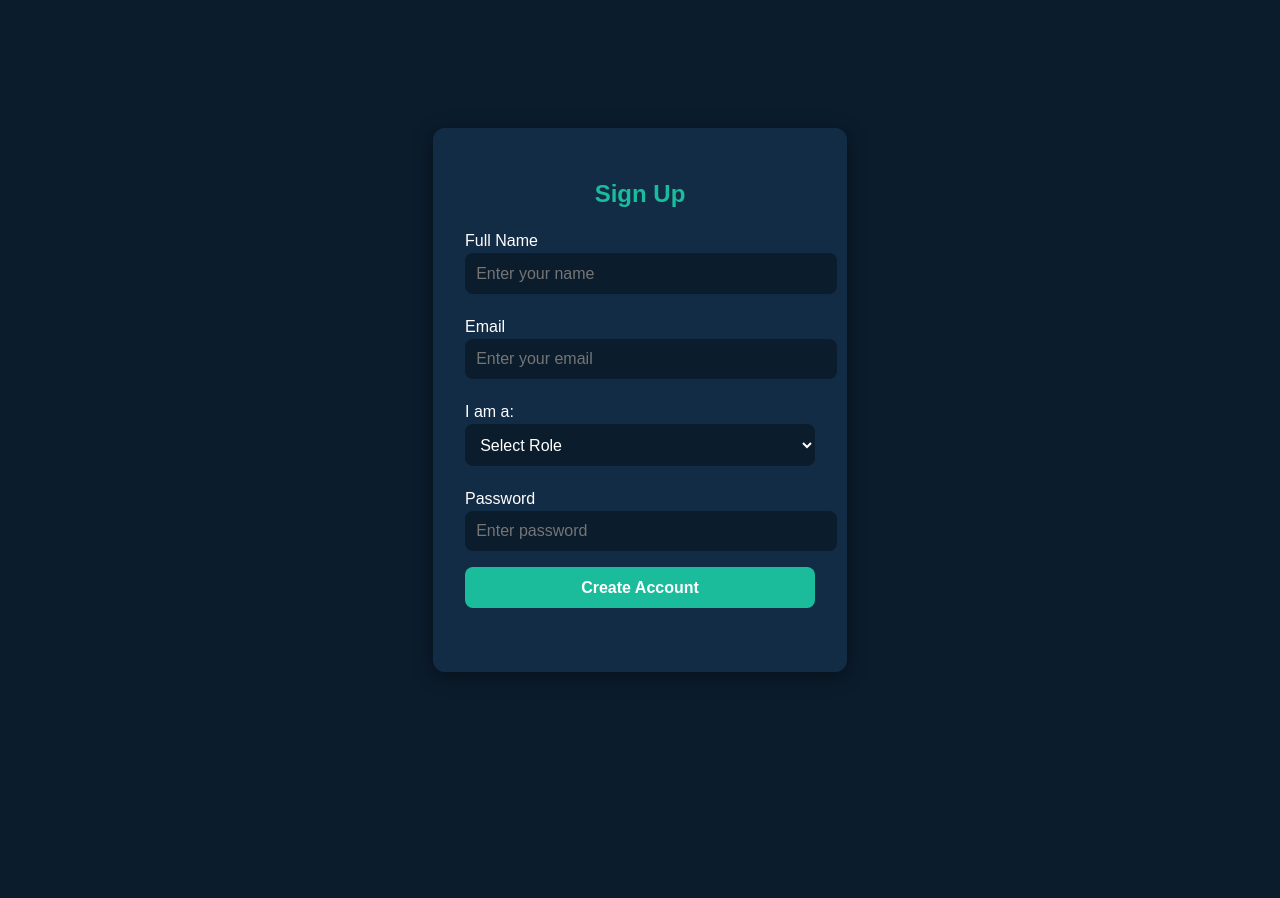
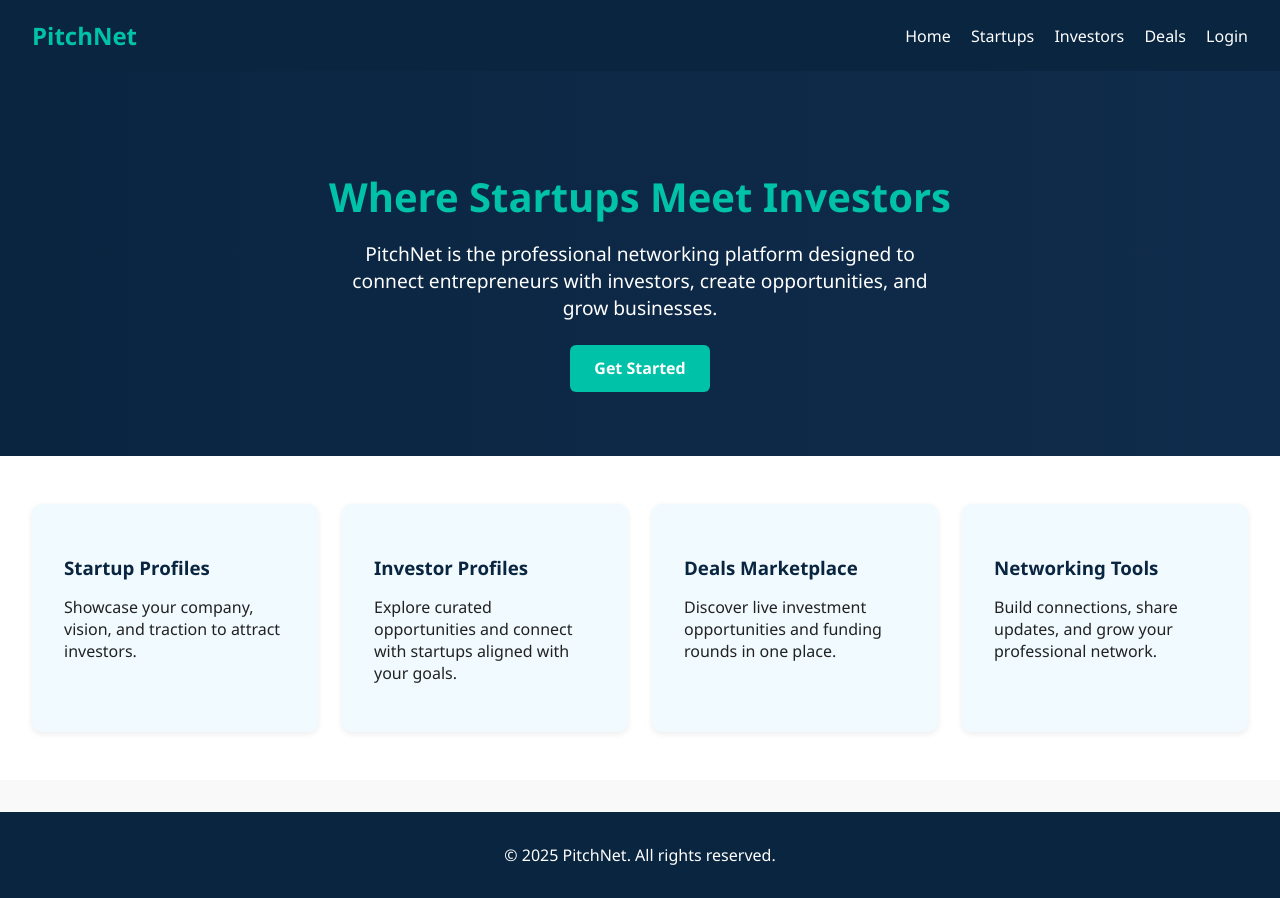
Before and after one commit to pitchnet01-stack/PitchNet, a plain HTML site: page index.html in a window 1280 px wide. Before the commit the page ends 800 px from the top, so only its background shows below. Drawn offline with Linux system fonts and the light colour scheme.

Commit message:
Added PitchNet styled homepage

```diff
--- a/index.html
+++ b/index.html
@@ -1,105 +1,163 @@
 <!DOCTYPE html>
 <html lang="en">
 <head>
-  <meta charset="UTF-8">
-  <meta name="viewport" content="width=device-width, initial-scale=1.0">
-  <title>Startup Investor Connect - Signup</title>
+  <meta charset="UTF-8" />
+  <meta name="viewport" content="width=device-width, initial-scale=1.0" />
+  <title>PitchNet</title>
   <style>
+    /* Global styles */
     body {
-      font-family: 'Poppins', sans-serif;
-      background: #0B1C2C;
+      margin: 0;
+      font-family: "Segoe UI", Tahoma, Geneva, Verdana, sans-serif;
+      background-color: #f9f9f9;
+      color: #222;
+    }
+
+    header {
+      background: #0a2540;
       color: #fff;
+      padding: 1.2rem 2rem;
       display: flex;
-      justify-content: center;
+      justify-content: space-between;
       align-items: center;
-      height: 100vh;
+    }
+
+    header h1 {
+      font-size: 1.5rem;
+      color: #00c2a8;
       margin: 0;
     }
-    .container {
-      background: #132C46;
+
+    nav a {
+      color: #fff;
+      margin-left: 1rem;
+      text-decoration: none;
+      font-weight: 500;
+    }
+
+    nav a:hover {
+      color: #00c2a8;
+    }
+
+    .hero {
+      text-align: center;
+      padding: 4rem 2rem;
+      background: linear-gradient(to right, #0a2540, #102c4c);
+      color: white;
+    }
+
+    .hero h2 {
+      font-size: 2.5rem;
+      margin-bottom: 1rem;
+      color: #00c2a8;
+    }
+
+    .hero p {
+      font-size: 1.2rem;
+      max-width: 600px;
+      margin: 0 auto;
+    }
+
+    .btn {
+      display: inline-block;
+      margin-top: 1.5rem;
+      padding: 0.8rem 1.5rem;
+      background: #00c2a8;
+      color: white;
+      border-radius: 6px;
+      text-decoration: none;
+      font-weight: bold;
+    }
+
+    .btn:hover {
+      background: #009f89;
+    }
+
+    .features {
+      display: grid;
+      grid-template-columns: repeat(auto-fit, minmax(250px, 1fr));
+      gap: 1.5rem;
+      padding: 3rem 2rem;
+      background: #fff;
+    }
+
+    .feature-card {
+      background: #f1faff;
       padding: 2rem;
-      border-radius: 12px;
-      width: 350px;
-      box-shadow: 0 4px 20px rgba(0,0,0,0.4);
+      border-radius: 10px;
+      box-shadow: 0 2px 6px rgba(0, 0, 0, 0.08);
+      transition: transform 0.2s ease;
     }
-    h2 {
+
+    .feature-card:hover {
+      transform: translateY(-5px);
+    }
+
+    .feature-card h3 {
+      color: #0a2540;
+      margin-bottom: 0.8rem;
+    }
+
+    footer {
+      background: #0a2540;
+      color: white;
       text-align: center;
-      margin-bottom: 1.5rem;
-      color: #1ABC9C;
-    }
-    label {
-      display: block;
-      margin: 0.5rem 0 0.2rem;
-    }
-    input, select, button {
-      width: 100%;
-      padding: 0.7rem;
-      margin-bottom: 1rem;
-      border: none;
-      border-radius: 8px;
-      font-size: 1rem;
-    }
-    input, select {
-      background: #0B1C2C;
-      color: #fff;
-    }
-    button {
-      background: #1ABC9C;
-      color: white;
-      font-weight: bold;
-      cursor: pointer;
-      transition: 0.3s;
-    }
-    button:hover {
-      background: #16a085;
-    }
-    .message {
-      text-align: center;
-      margin-top: 1rem;
-      color: #1ABC9C;
+      padding: 1rem;
+      margin-top: 2rem;
     }
   </style>
 </head>
 <body>
-  <div class="container">
-    <h2>Sign Up</h2>
-    <form id="signupForm">
-      <label for="name">Full Name</label>
-      <input type="text" id="name" placeholder="Enter your name" required>
+  <!-- Header -->
+  <header>
+    <h1>PitchNet</h1>
+    <nav>
+      <a href="#">Home</a>
+      <a href="#">Startups</a>
+      <a href="#">Investors</a>
+      <a href="#">Deals</a>
+      <a href="#">Login</a>
+    </nav>
+  </header>
 
-      <label for="email">Email</label>
-      <input type="email" id="email" placeholder="Enter your email" required>
+  <!-- Hero -->
+  <section class="hero">
+    <h2>Where Startups Meet Investors</h2>
+    <p>
+      PitchNet is the professional networking platform designed to connect
+      entrepreneurs with investors, create opportunities, and grow businesses.
+    </p>
+    <a href="#" class="btn">Get Started</a>
+  </section>
 
-      <label for="role">I am a:</label>
-      <select id="role" required>
-        <option value="">Select Role</option>
-        <option value="startup">Startup Founder</option>
-        <option value="investor">Investor</option>
-      </select>
+  <!-- Features -->
+  <section class="features">
+    <div class="feature-card">
+      <h3>Startup Profiles</h3>
+      <p>Showcase your company, vision, and traction to attract investors.</p>
+    </div>
+    <div class="feature-card">
+      <h3>Investor Profiles</h3>
+      <p>
+        Explore curated opportunities and connect with startups aligned with your
+        goals.
+      </p>
+    </div>
+    <div class="feature-card">
+      <h3>Deals Marketplace</h3>
+      <p>
+        Discover live investment opportunities and funding rounds in one place.
+      </p>
+    </div>
+    <div class="feature-card">
+      <h3>Networking Tools</h3>
+      <p>Build connections, share updates, and grow your professional network.</p>
+    </div>
+  </section>
 
-      <label for="password">Password</label>
-      <input type="password" id="password" placeholder="Enter password" required>
-
-      <button type="submit">Create Account</button>
-    </form>
-    <div class="message" id="message"></div>
-  </div>
-
-  <script>
-    const form = document.getElementById("signupForm");
-    const message = document.getElementById("message");
-
-    form.addEventListener("submit", function(e) {
-      e.preventDefault(); // stops page reload
-      const name = document.getElementById("name").value;
-      const email = document.getElementById("email").value;
-      const role = document.getElementById("role").value;
-      const password = document.getElementById("password").value;
-
-      // For now we just "simulate" signup
-      message.textContent = `Welcome, ${name}! You signed up as a ${role}.`;
-      form.reset();
-    });
-  </script>
+  <!-- Footer -->
+  <footer>
+    <p>© 2025 PitchNet. All rights reserved.</p>
+  </footer>
 </body>
 </html>
```
